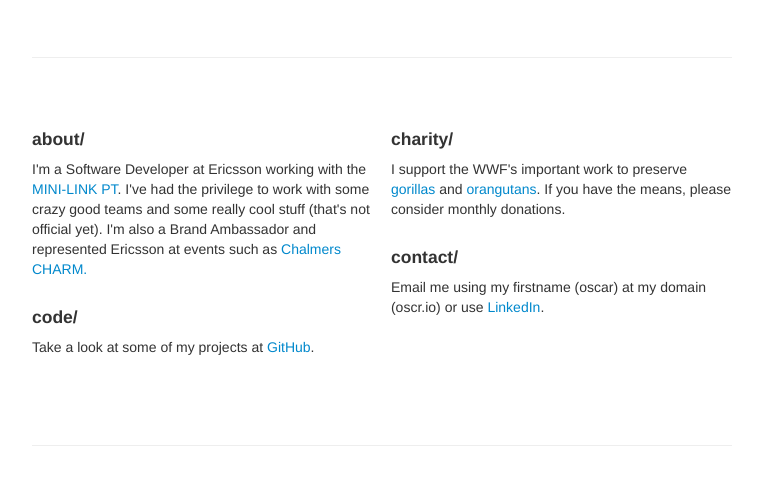
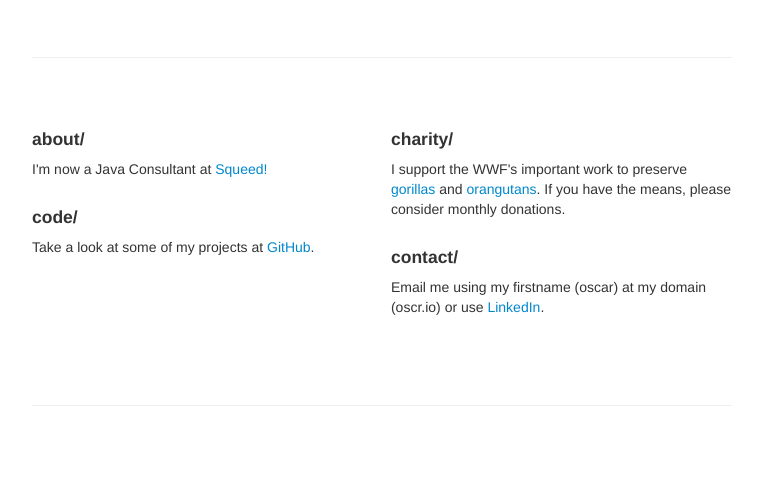
Before and after one commit to oscr/oscr.github.io, a plain HTML site: page index.html in a window 1280 px wide. Shown: the part 277-762 px from the top of the page, without its empty margins (258-1020 px from the left). Drawn offline with Linux system fonts and the light colour scheme.

Commit message:
Now working at Squeed

```diff
--- a/index.html
+++ b/index.html
@@ -82,7 +82,7 @@
       <div class="row-fluid marketing">
         <div class="span6">
           <h4 id="about">about/</h4>
-          <p>I'm a Software Developer at Ericsson working with the <a href="http://www.ericsson.com/ourportfolio/products/mini-link-pt">MINI-LINK PT</a>. I've had the privilege to work with some crazy good teams and some really cool stuff (that's not official yet). I'm also a Brand Ambassador and represented Ericsson at events such as <a href="http://www.charm.chalmers.se/en/">Chalmers CHARM.</a></p>
+          <p>I'm now a Java Consultant at <a href="http://www.squeed.com/">Squeed!</a></p>
 
           <h4 id="code">code/</h4>
           <p>Take a look at some of my projects at <a href="https://github.com/oscr">GitHub</a>.</p>
```
